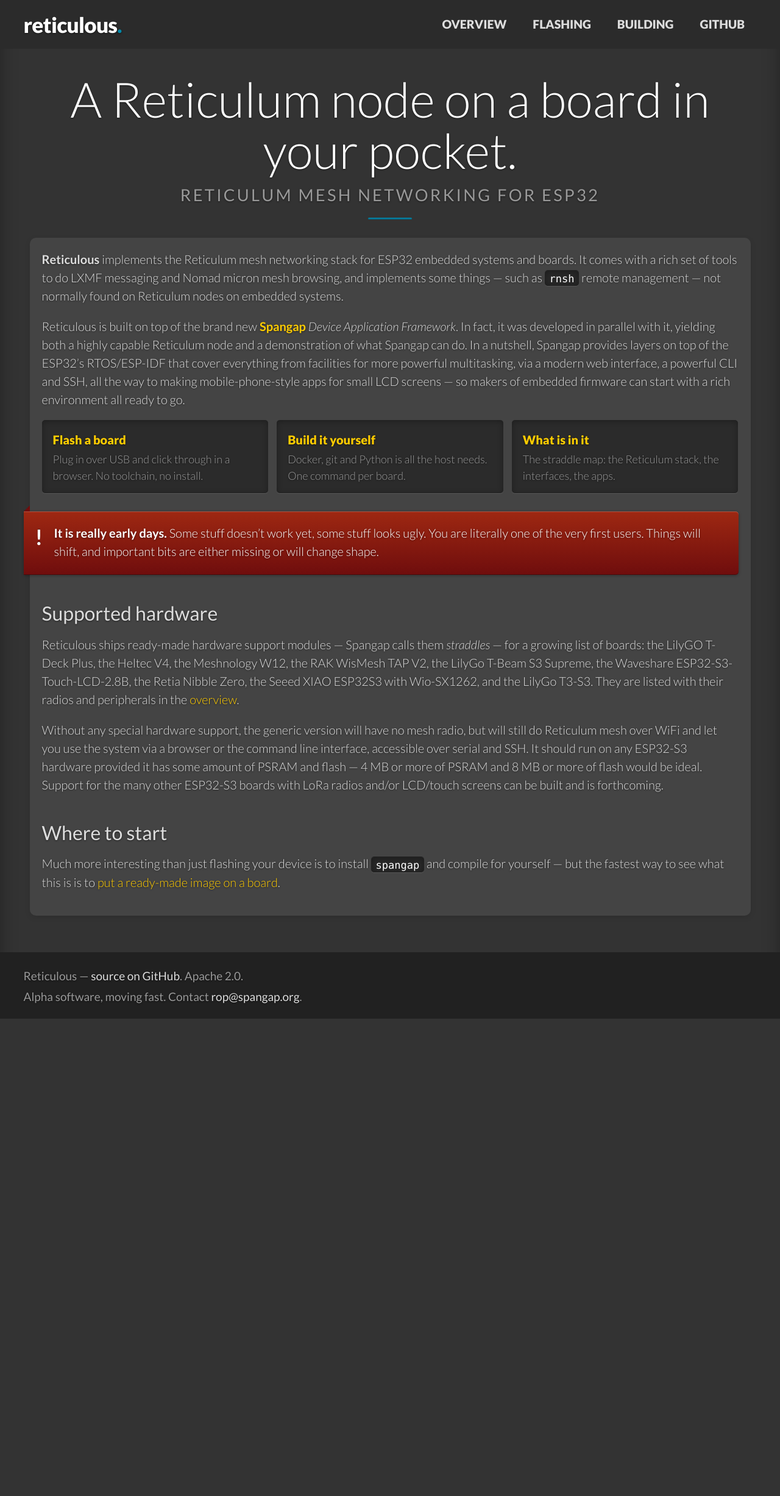
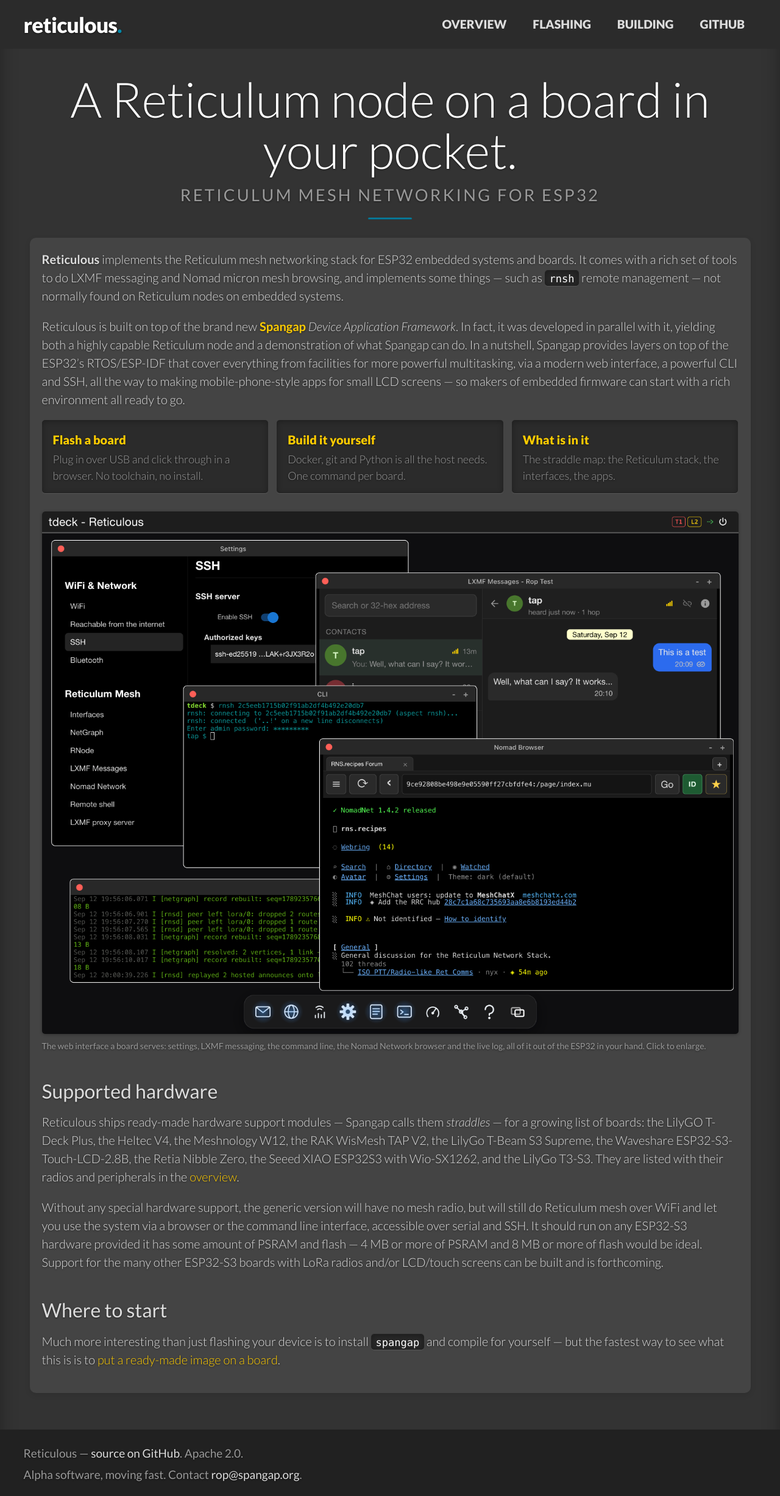
Before and after one commit to reticulous/reticulous.github.io, a Jekyll site: the page built from index.md, in a window 1280 px wide. Shown: the whole page at 61% size. Built offline with Jekyll 4.4.1, drawn with Linux system fonts in a browser that asks for light colours; before the commit the page ends 1671 px from its top, so only the background shows below that.

Commit message:
the home page shows the web interface
A screenshot of the web UI takes the place of the "early days" note on the
home page, and the same note goes from the flashing page. Clicking a shot
enlarges it: figure.shot markup per page, one overlay and one delegating
handler in the page chrome.

Claude-Session: https://claude.ai/code/session_01MJ1vVnUi8hDqYooCaS9mXF
Signed-off-by: Rop Gonggrijp <rop@gonggri.jp>

```diff
--- a/_layouts/default.html
+++ b/_layouts/default.html
@@ -70,5 +70,26 @@
   </div>
 </footer>
 
+<div class="lightbox" id="lightbox" hidden><img src="" alt=""></div>
+<script>
+(function(){
+  var box=document.getElementById("lightbox"),full=box.firstElementChild;
+  document.addEventListener("click",function(e){
+    var shot=e.target.closest(".shot button");
+    if(shot){
+      var img=shot.querySelector("img");
+      full.src=img.currentSrc||img.src;
+      full.alt=img.alt;
+      box.hidden=false;
+    }else if(!box.hidden){
+      box.hidden=true;
+    }
+  });
+  document.addEventListener("keydown",function(e){
+    if(e.key==="Escape")box.hidden=true;
+  });
+})();
+</script>
+
 </body>
 </html>
--- a/assets/css/site.css
+++ b/assets/css/site.css
@@ -304,6 +304,54 @@ th{font-weight:900;text-transform:uppercase;font-size:.8em;letter-spacing:.06em;
 .cards b{display:block;font-weight:900;color:var(--link);margin-bottom:4px}
 .cards span{display:block;font-size:.9em;line-height:1.45;color:var(--ink-dim)}
 
+/* ---------- screenshots ---------- */
+.shot{margin:30px 0;padding:0}
+.shot button{
+  display:block;
+  width:100%;
+  margin:0;
+  padding:0;
+  border:0;
+  background:none;
+  font:inherit;
+  cursor:zoom-in;
+  border-radius:5px;
+}
+.shot img{
+  display:block;
+  width:100%;
+  height:auto;
+  border-radius:5px;
+  box-shadow:var(--raise);
+}
+.shot figcaption{
+  margin-top:10px;
+  font-size:.7em;
+  font-weight:400;
+  line-height:1.45;
+  color:var(--ink-dim);
+}
+
+/* The enlarged view: one overlay in the page chrome, filled in on click. */
+.lightbox{
+  position:fixed;
+  inset:0;
+  z-index:100;
+  display:flex;
+  align-items:center;
+  justify-content:center;
+  padding:20px;
+  background:rgba(0,0,0,.9);
+  cursor:zoom-out;
+}
+.lightbox[hidden]{display:none}
+.lightbox img{
+  max-width:100%;
+  max-height:100%;
+  border-radius:5px;
+  box-shadow:0 10px 40px rgba(0,0,0,.6);
+}
+
 /* ---------- footer ---------- */
 .sitefoot{
   flex-shrink:0;
--- a/index.md
+++ b/index.md
@@ -27,11 +27,12 @@ firmware can start with a rich environment all ready to go.
 <li><a href="{{ '/overview/' | relative_url }}"><b>What is in it</b><span>The straddle map: the Reticulum stack, the interfaces, the apps.</span></a></li>
 </ul>
 
-<div class="note warning" markdown="1">
-**It is really early days.** Some stuff doesn't work yet, some stuff looks ugly.
-You are literally one of the very first users. Things will shift, and important
-bits are either missing or will change shape.
-</div>
+<figure class="shot">
+<button type="button"><img src="{{ '/assets/img/web-ui.png' | relative_url }}" width="3200" height="2400" alt="The Reticulous web interface: overlapping windows above a dock, showing the SSH settings pane, an LXMF conversation, a CLI running rnsh into another node, the Nomad Network browser on a forum page, and a live log."></button>
+<figcaption>The web interface a board serves: settings, LXMF messaging, the command
+line, the Nomad Network browser and the live log, all of it out of the ESP32 in
+your hand. Click to enlarge.</figcaption>
+</figure>
 
 ## Supported hardware
 
```
Also changed, not shown: flashing.md (+0 -5 lines), README.md, assets/img/web-ui.png (added).
